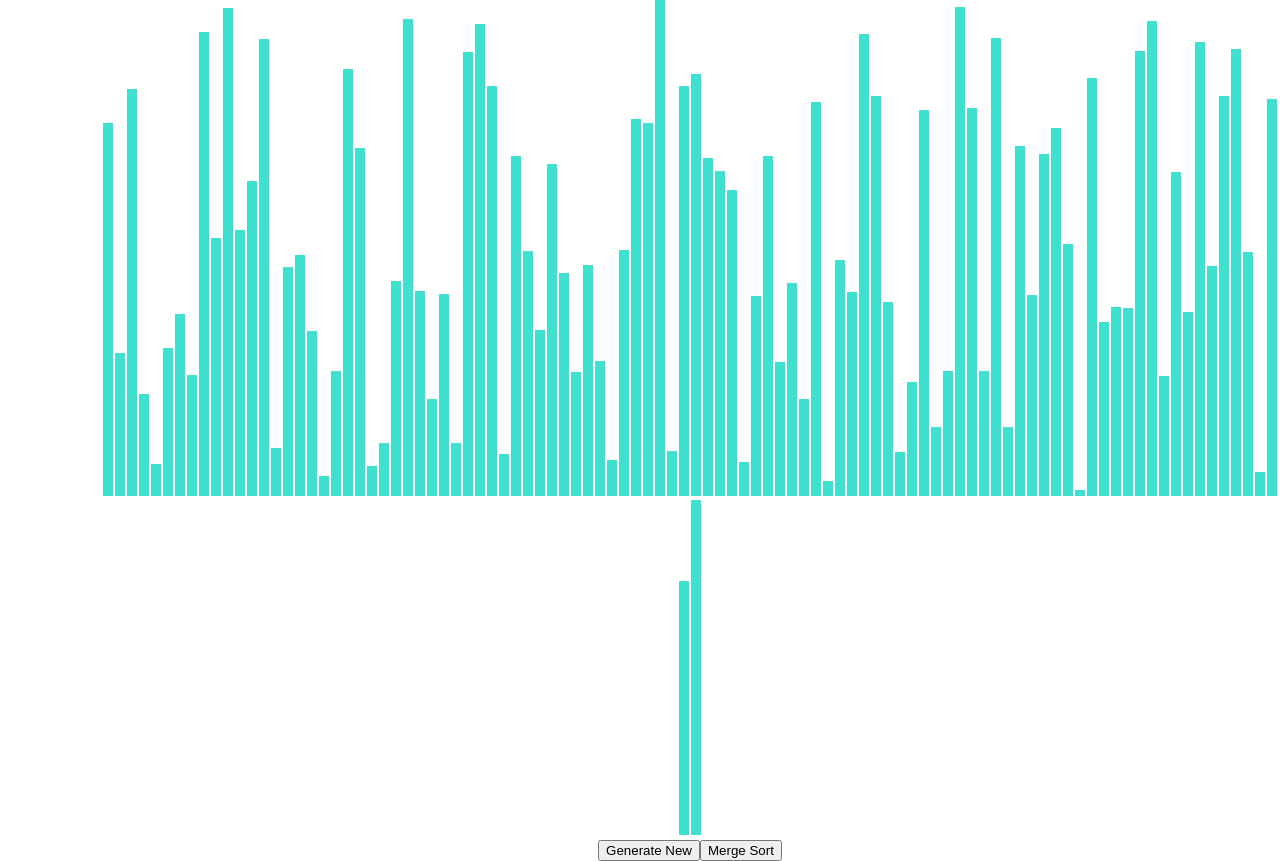
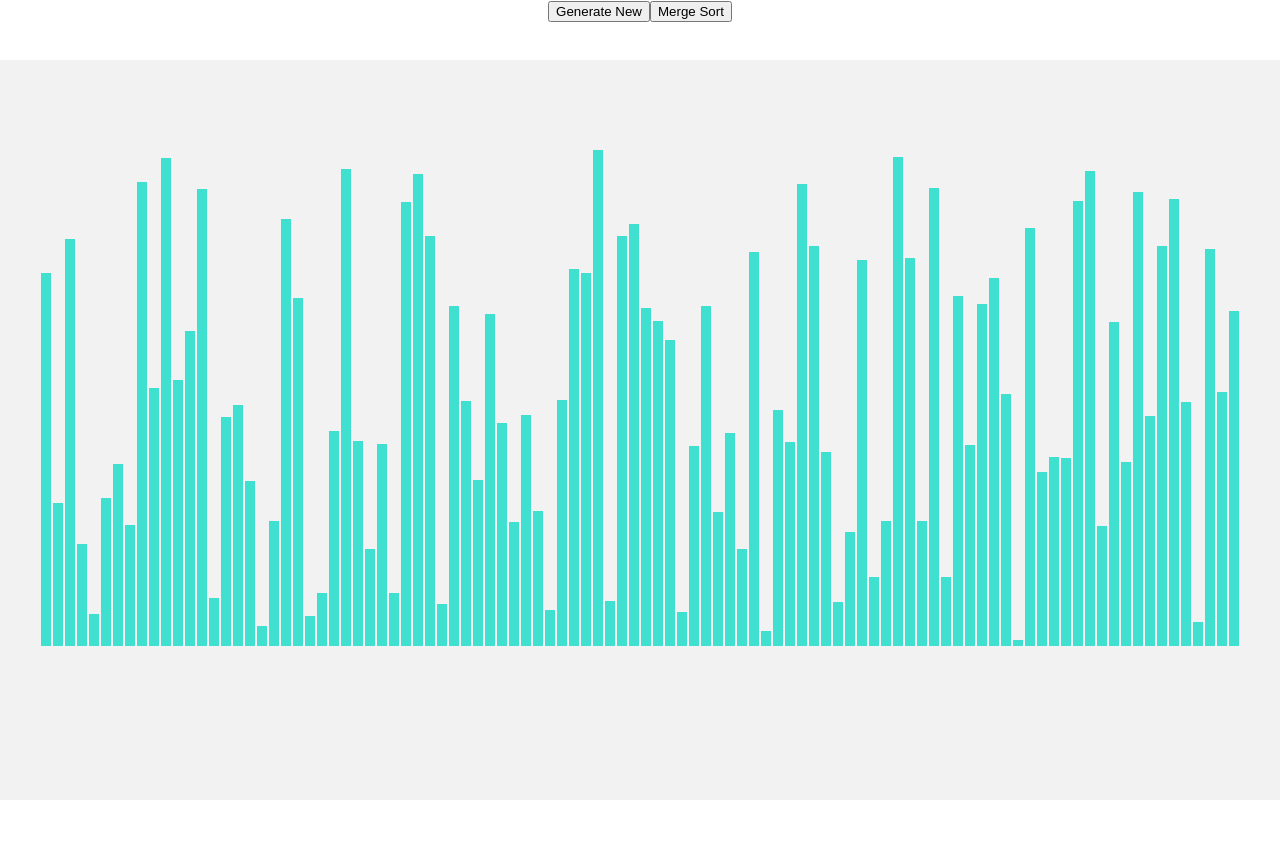
Before and after one commit to henry22/algorithm-visualizer, a React (Create React App) app: page / in a window 1280 px wide. After the commit the page ends 800 px from the top, so only its background shows below. Built offline with nearby package versions, Linux system fonts and the light colour scheme.

Commit message:
add navbar component

```diff
--- a/src/Visualizer.css
+++ /dev/null
@@ -1,10 +0,0 @@
-.array-container {
-	position: absolute;
-	left: 100px;
-}
-
-.array-bar {
-	width: 10px;
-	display: inline-block;
-	margin: 0 1px;
-}
--- /dev/null
+++ b/src/components/Navbar.css
@@ -0,0 +1,5 @@
+.navbar {
+  width: 100%;
+  height: 60px;
+  background-color: #ffffff;
+}
--- /dev/null
+++ b/src/components/Navbar.js
@@ -0,0 +1,12 @@
+import React from 'react'
+import './Navbar.css'
+
+export default function Navbar(props) {
+  const {resetArray, mergeSort} = props
+  return (
+    <div className="navbar">
+      <button onClick={resetArray}>Generate New</button>
+      <button onClick={mergeSort}>Merge Sort</button>
+    </div>
+  )
+}
--- /dev/null
+++ b/src/components/Visualizer.css
@@ -0,0 +1,19 @@
+.main {
+	background-color: #f2f2f2;
+	position: relative;
+	height: 100vh;
+}
+
+.array-container {
+	width: 100%;
+	position: absolute;
+	top: 50%;
+	left: 50%;
+	transform: translate(-50%, -50%);
+}
+
+.array-bar {
+	width: 10px;
+	display: inline-block;
+	margin: 0 1px;
+}
--- a/src/components/Visualizer.js
+++ b/src/components/Visualizer.js
@@ -1,6 +1,7 @@
 import React from 'react';
 import { mergeSortAnimation } from '../utility/Sorting';
-import '../Visualizer.css';
+import './Visualizer.css';
+import Navbar from './Navbar'
 
 const ANIMATION_SPEED_MS = 10;
 const NUMBER_OF_ARRAY_BARS = 100;
@@ -62,6 +63,9 @@ export default class Visualizer extends React.Component {
 	render() {
 		const { array } = this.state;
 		return (
+			<div className="main">
+				<Navbar resetArray={this.resetArray} mergeSort={this.mergeSort} />
+
 				<div className="array-container">
 					{array.map((val, idx) => (
 						<div
@@ -73,9 +77,6 @@ export default class Visualizer extends React.Component {
 							}}
 						/>
 					))}
-				<div className="container">
-					<button onClick={this.resetArray}>Generate New</button>
-					<button onClick={this.mergeSort}>Merge Sort</button>
 				</div>
 			</div>
 		);
```
Also changed, not shown: 1 other file (tests, documents, lock files or other folders). Lines whose indentation alone changed are shown as unchanged.
